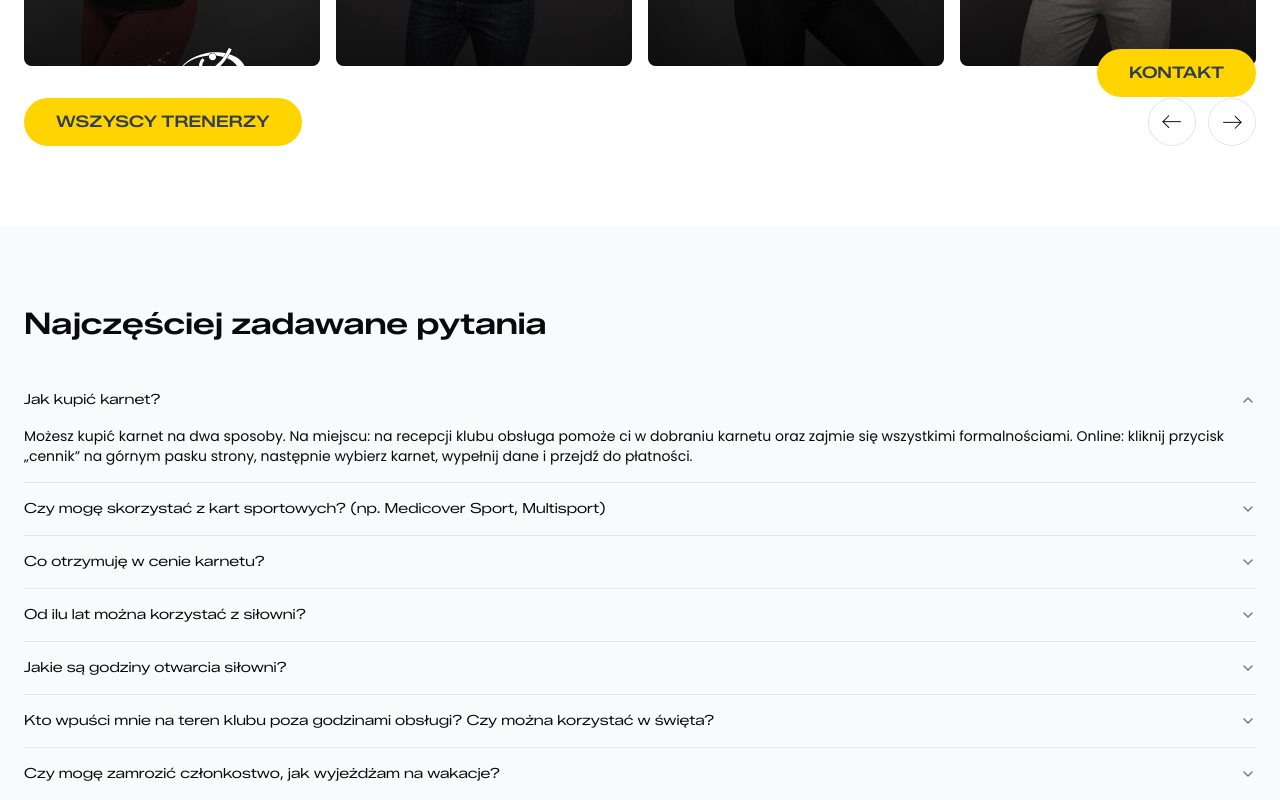
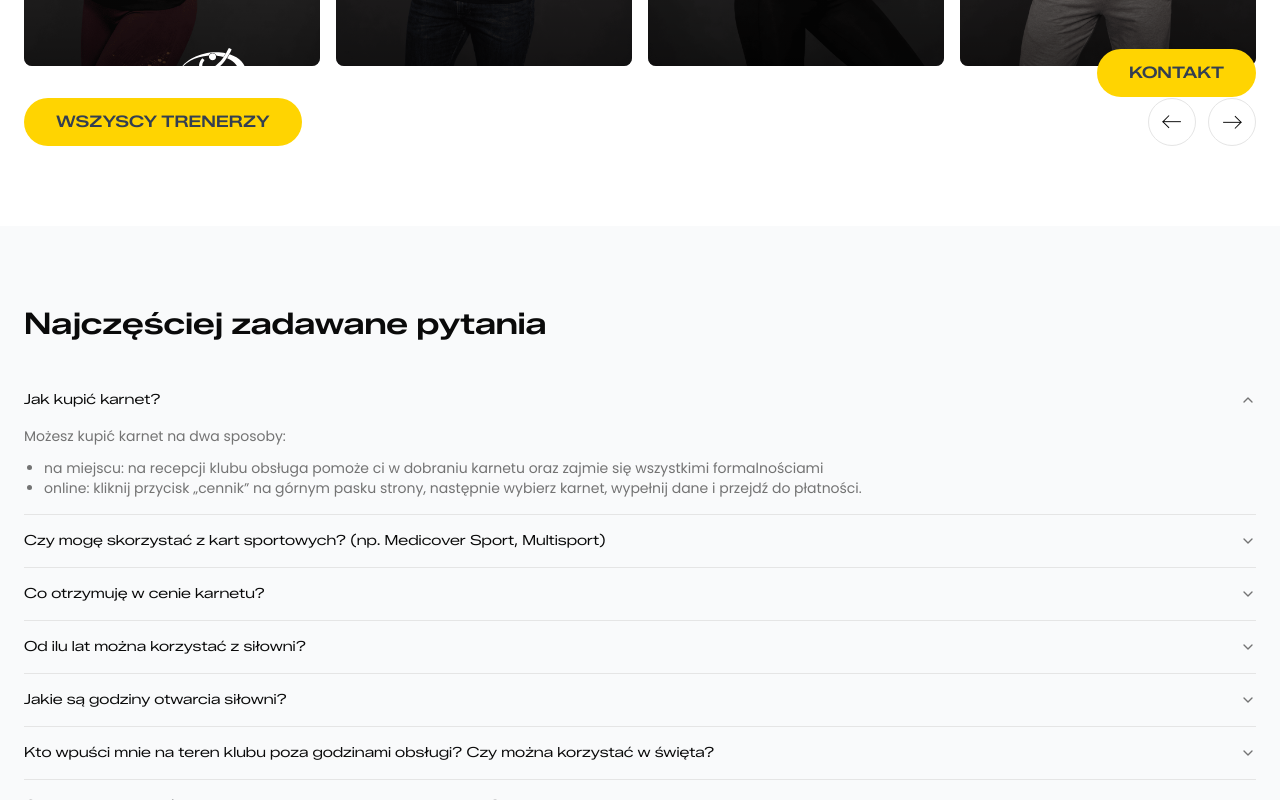
Before and after one commit to Szorcu/powerfit, a Next.js app: page / in a window 1280 px wide. Both pictures are taken after a click on the button "Jak kupić karnet?". Shown: the part 4774-5574 px from the top of the page. Built offline with nearby package versions, Linux system fonts and the light colour scheme.

Commit message:
FAQ adjustments

```diff
--- a/src/components/organisms/FaqSection/FaqSection.tsx
+++ b/src/components/organisms/FaqSection/FaqSection.tsx
@@ -16,7 +16,19 @@ export const FaqSection = () => {
           {FAQ.map((item) => (
             <AccordionItem key={item.id} value={item.id}>
               <AccordionTrigger>{item.question}</AccordionTrigger>
-              <AccordionContent>{item.answer}</AccordionContent>
+              <AccordionContent className="text-muted-foreground flex flex-col gap-3">
+                {item.answer.map((block, index) =>
+                  Array.isArray(block) ? (
+                    <ul key={index} className="list-disc pl-5">
+                      {block.map((listItem) => (
+                        <li key={listItem}>{listItem}</li>
+                      ))}
+                    </ul>
+                  ) : (
+                    <p key={index}>{block}</p>
+                  ),
+                )}
+              </AccordionContent>
             </AccordionItem>
           ))}
         </Accordion>
--- a/src/consts/faq.ts
+++ b/src/consts/faq.ts
@@ -1,58 +1,83 @@
-export const FAQ = [
+export const FAQ: {
+  id: string;
+  question: string;
+  answer: (string | string[])[];
+}[] = [
   {
     id: "item-1",
     question: "Jak kupić karnet?",
-    answer:
-      "Możesz kupić karnet na dwa sposoby. Na miejscu: na recepcji klubu obsługa pomoże ci w dobraniu karnetu oraz zajmie się wszystkimi formalnościami. Online: kliknij przycisk „cennik” na górnym pasku strony, następnie wybierz karnet, wypełnij dane i przejdź do płatności.",
+    answer: [
+      "Możesz kupić karnet na dwa sposoby:",
+      [
+        "na miejscu: na recepcji klubu obsługa pomoże ci w dobraniu karnetu oraz zajmie się wszystkimi formalnościami",
+        "online: kliknij przycisk „cennik” na górnym pasku strony, następnie wybierz karnet, wypełnij dane i przejdź do płatności.",
+      ],
+    ],
   },
   {
     id: "item-2",
     question:
       "Czy mogę skorzystać z kart sportowych? (np. Medicover Sport, Multisport)",
-    answer:
+    answer: [
       "Tak! Współpracujemy z Medicover Sport, Multisport, PZU Sport, Fit Profit, Fit Sport. Osoby posiadające karty sportowe są zobowiązane do wykupienia naszej karty członkowskiej, jeśli chcą korzystać z oferty naszego klubu.",
+    ],
   },
   {
     id: "item-3",
     question: "Co otrzymuję w cenie karnetu?",
-    answer:
+    answer: [
       "W cenie karnetu oferujemy nieograniczony dostęp do siłowni, możliwość uczestnictwa w zajęciach grupowych oraz korzystanie ze strefy rollmasaży. Do dyspozycji naszych klubowiczów oddajemy również klimatyzowaną przestrzeń treningową, bezpłatne Wi-Fi, komfortowe szatnie oraz prysznice. Dzięki temu w ramach jednego karnetu możesz kompleksowo zadbać o swoją aktywność, regenerację i dobre samopoczucie, korzystając z pełnej infrastruktury naszego klubu.",
+    ],
   },
   {
     id: "item-4",
     question: "Od ilu lat można korzystać z siłowni?",
-    answer:
-      "Z oferty naszego klubu mogą korzystać osoby, które ukończyły 13. rok życia. Osoby w wieku od 13 do 16 lat mogą przebywać w klubie wyłącznie pod opieką rodzica lub opiekuna prawnego. Osoby, które ukończyły 16 lat, mogą korzystać z klubu samodzielnie, jednak jest to możliwe wyłącznie po dostarczeniu pisemnej zgody rodzica lub opiekuna prawnego.",
+    answer: [
+      "Z oferty naszego klubu mogą korzystać osoby, które ukończyły 13. rok życia. Osoby w wieku od 13 do 16 lat mogą przebywać w klubie wyłącznie pod opieką rodzica lub opiekuna prawnego.",
+      "Osoby, które ukończyły 16 lat, mogą korzystać z klubu samodzielnie, jednak jest to możliwe wyłącznie po dostarczeniu pisemnej zgody rodzica lub opiekuna prawnego.",
+    ],
   },
   {
     id: "item-5",
     question: "Jakie są godziny otwarcia siłowni?",
-    answer:
-      "Nasz klub jest dostępny dla klubowiczów w godzinach od 4:00 do 00:30, zapewniając możliwość korzystania z infrastruktury w dogodnym dla siebie czasie. Osoby korzystające z kart sportowych mogą wejść do klubu wyłącznie w godzinach pracy recepcji, tj. od poniedziałku do piątku w godzinach 7:00–22:00 oraz w weekendy w godzinach 8:00–18:00.",
+    answer: [
+      "Nasz klub jest dostępny dla klubowiczów w godzinach od 4:00 do 00:30, zapewniając możliwość korzystania z infrastruktury w dogodnym dla siebie czasie.",
+      "Osoby korzystające z kart sportowych mogą wejść do klubu wyłącznie w godzinach pracy recepcji, tj. od poniedziałku do piątku w godzinach 7:00–22:00 oraz w weekendy w godzinach 8:00–18:00.",
+    ],
   },
   {
     id: "item-6",
     question:
       "Kto wpuści mnie na teren klubu poza godzinami obsługi? Czy można korzystać w święta?",
-    answer:
-      "Nasz obiekt jest dostępny dla członków klubu niezależnie od godzin pracy recepcji – od 4:00 do 00:30. Wejście możliwe jest za pomocą indywidualnej karty członkowskiej, którą należy zeskanować przy drzwiach wejściowych. Osoby korzystające z kart sportowych są zobowiązane do korzystania z klubu wyłącznie w godzinach pracy recepcji.",
+    answer: [
+      "Nasz obiekt jest dostępny dla członków klubu niezależnie od godzin pracy recepcji – od 4:00 do 00:30. Wejście możliwe jest za pomocą indywidualnej karty członkowskiej, którą należy zeskanować przy drzwiach wejściowych.",
+      "Osoby korzystające z kart sportowych są zobowiązane do korzystania z klubu wyłącznie w godzinach pracy recepcji.",
+    ],
   },
   {
     id: "item-7",
     question: "Czy mogę zamrozić członkostwo, jak wyjeżdżam na wakacje?",
-    answer:
-      "Jak najbardziej tak! Istnieje możliwość zamrożenia karnetu na okres do 30 dni za opłatą w wysokości 20 zł. Osoby posiadające karnety w ramach umów 12- oraz 6-miesięcznych otrzymują możliwość jednorazowego, bezpłatnego zamrożenia karnetu w trakcie trwania umowy.",
+    answer: [
+      "Jak najbardziej tak! Istnieje możliwość zamrożenia karnetu na okres do 30 dni za opłatą w wysokości 20 zł.",
+      "Osoby posiadające karnety w ramach umów 12- oraz 6-miesięcznych otrzymują możliwość jednorazowego, bezpłatnego zamrożenia karnetu w trakcie trwania umowy.",
+    ],
   },
   {
     id: "item-8",
     question: "Jak mogę zapisać się na wybrane zajęcia fitness?",
-    answer:
-      "Na zajęcia grupowe można zapisać się w prosty i wygodny sposób za pomocą aplikacji eFitness. Jeśli potrzebujesz dodatkowej informacji lub pomocy przy rezerwacji, zawsze możesz skontaktować się z naszą recepcją telefonicznie – chętnie pomożemy i odpowiemy na wszystkie pytania.",
+    answer: [
+      "Na zajęcia grupowe można zapisać się w prosty i wygodny sposób za pomocą aplikacji eFitness.",
+      "Jeśli potrzebujesz dodatkowej informacji lub pomocy przy rezerwacji, zawsze możesz skontaktować się z naszą recepcją telefonicznie – chętnie pomożemy i odpowiemy na wszystkie pytania.",
+    ],
   },
   {
     id: "item-9",
     question: "Jak mogę się z wami skontaktować?",
-    answer:
-      "Zapraszamy do kontaktu z naszym klubem! Jesteśmy dostępni dla Was pod numerem telefonu 690 818 690, a także za pośrednictwem naszych kanałów w mediach społecznościowych – Instagram: powerfit_bialystok, Facebook: Power Fit. Możecie również skontaktować się z nami poprzez formularz kontaktowy dostępny na naszej stronie internetowej – znajduje się on na samym dole strony. Chętnie odpowiemy na wszystkie pytania i pomożemy w wyborze najlepszej oferty dopasowanej do Waszych potrzeb.",
+    answer: [
+      "Zapraszamy do kontaktu z naszym klubem! Jesteśmy dostępni dla Was pod numerem telefonu 690 818 690, a także za pośrednictwem naszych kanałów w mediach społecznościowych:",
+      ["Instagram: powerfit_bialystok", "Facebook: Power Fit"],
+      "Możecie również skontaktować się z nami poprzez formularz kontaktowy dostępny na naszej stronie internetowej – znajduje się on na samym dole strony.",
+      "Chętnie odpowiemy na wszystkie pytania i pomożemy w wyborze najlepszej oferty dopasowanej do Waszych potrzeb.",
+    ],
   },
 ];
```
